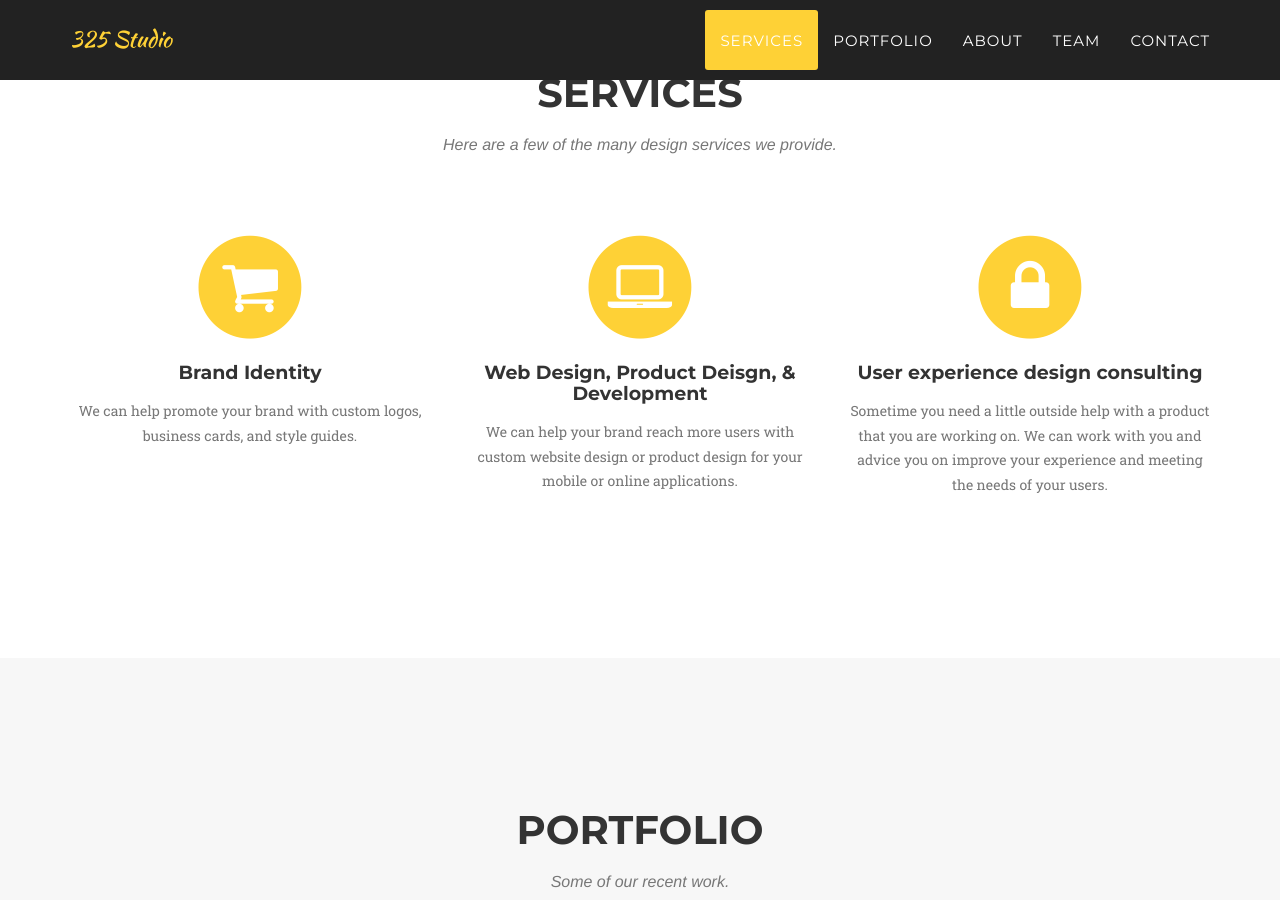
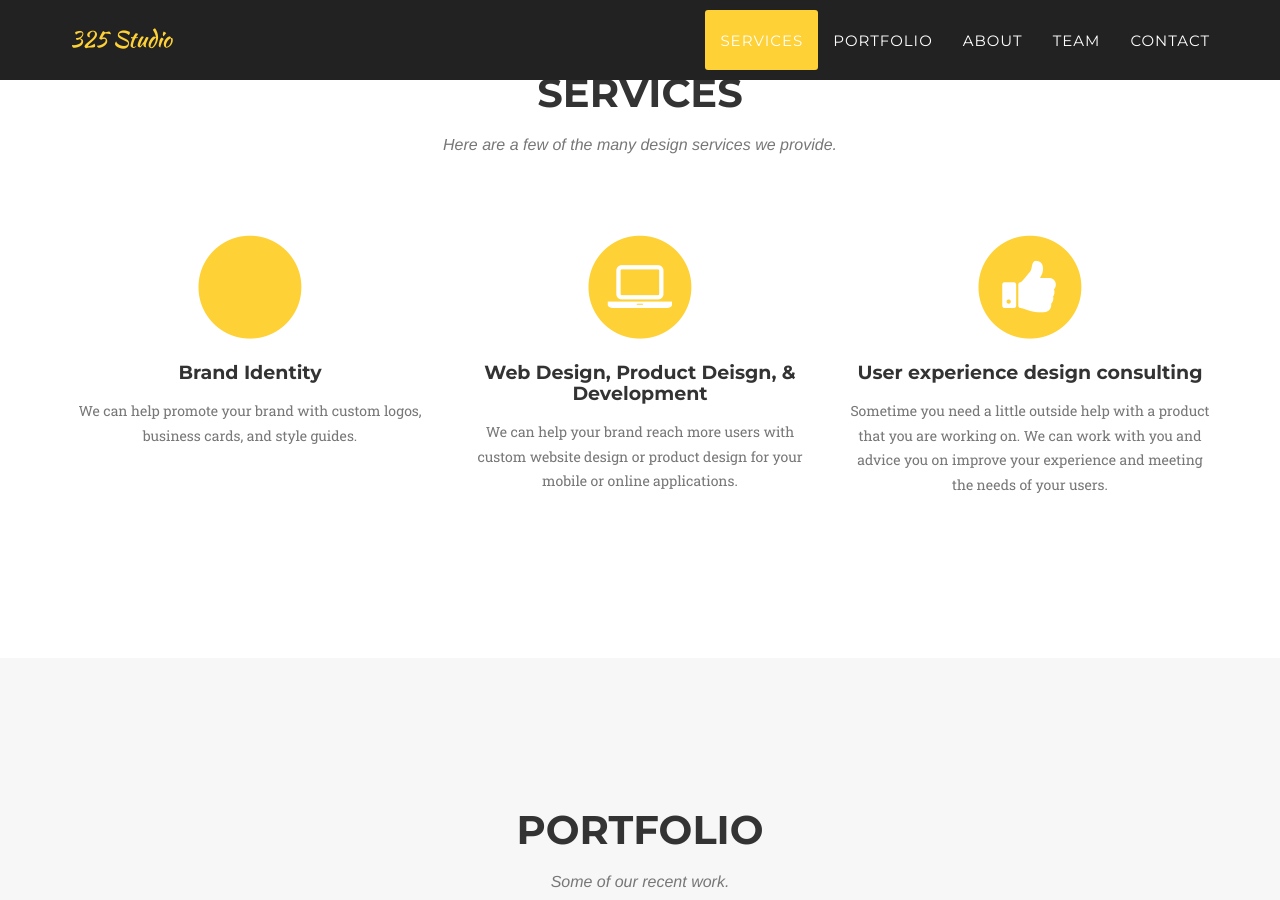
Before and after one commit to naccrat/325studio-old, a Jekyll site: the page built from index.html, in a window 1280 px wide and 900 px high, scrolled down 912 px. Built offline with Jekyll 4.4.1, drawn with Linux system fonts in a browser that asks for light colours; some web fonts are replaced.

Commit message:
icon changes

```diff
--- a/_includes/services.html
+++ b/_includes/services.html
@@ -11,7 +11,7 @@
                 <div class="col-md-4">
                     <span class="fa-stack fa-4x">
                         <i class="fa fa-circle fa-stack-2x text-primary"></i>
-                        <i class="fa fa-shopping-cart fa-stack-1x fa-inverse"></i>
+                        <i class="fa fa-fingerprint fa-stack-1x fa-inverse"></i>
                     </span>
                     <h4 class="service-heading">Brand Identity</h4>
                     <p class="text-muted">We can help promote your brand with custom logos, business cards, and style guides.</p>
@@ -27,7 +27,7 @@
                 <div class="col-md-4">
                     <span class="fa-stack fa-4x">
                         <i class="fa fa-circle fa-stack-2x text-primary"></i>
-                        <i class="fa fa-lock fa-stack-1x fa-inverse"></i>
+                        <i class="fa fa-thumbs-up fa-stack-1x fa-inverse"></i>
                     </span>
                     <h4 class="service-heading">User experience design consulting</h4>
                     <p class="text-muted">Sometime you need a little outside help with a product that you are working on. We can work with you and advice you on improve your experience and meeting the needs of your users.</p>
```
Also changed, not shown: 1 other file.
